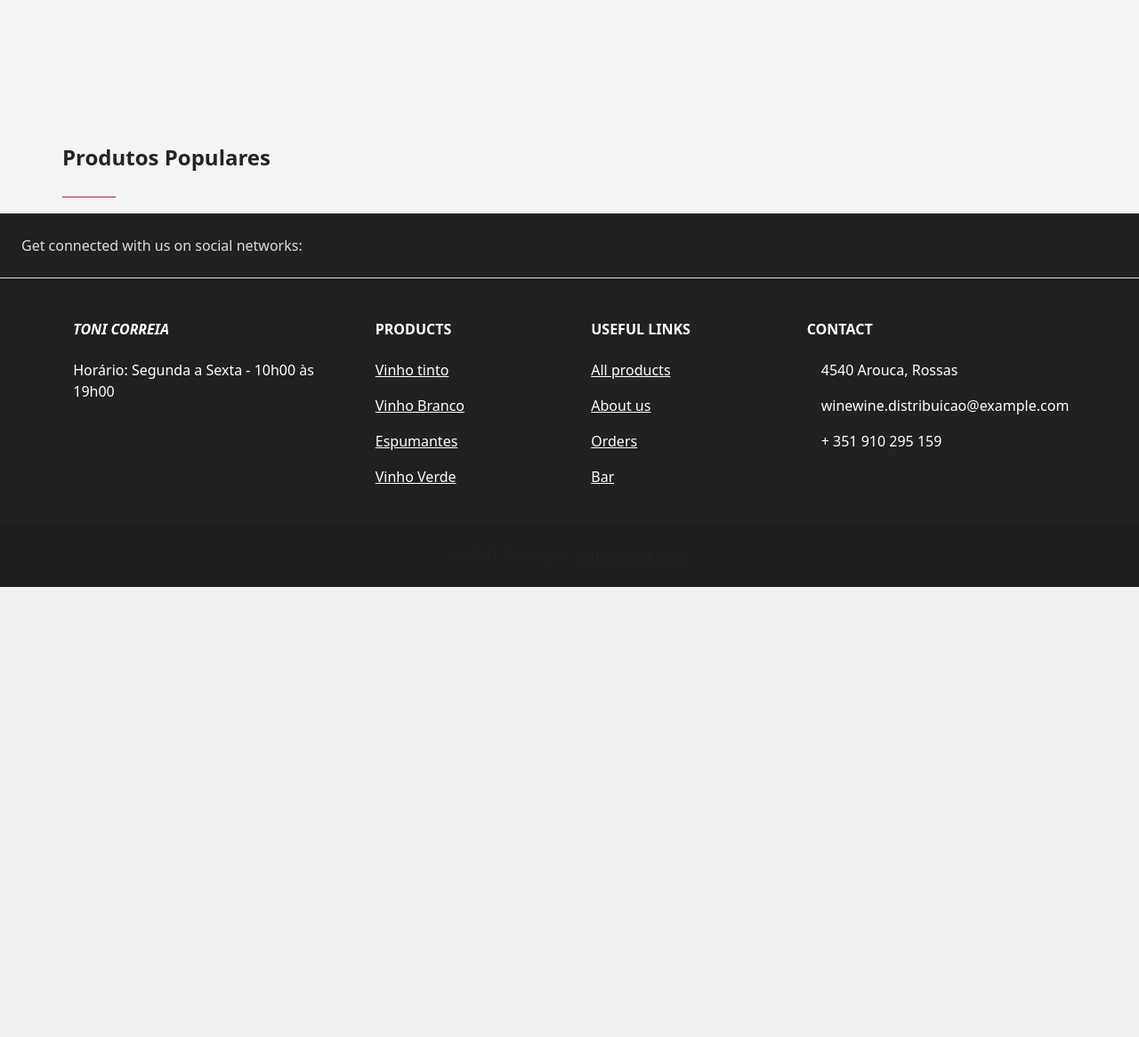
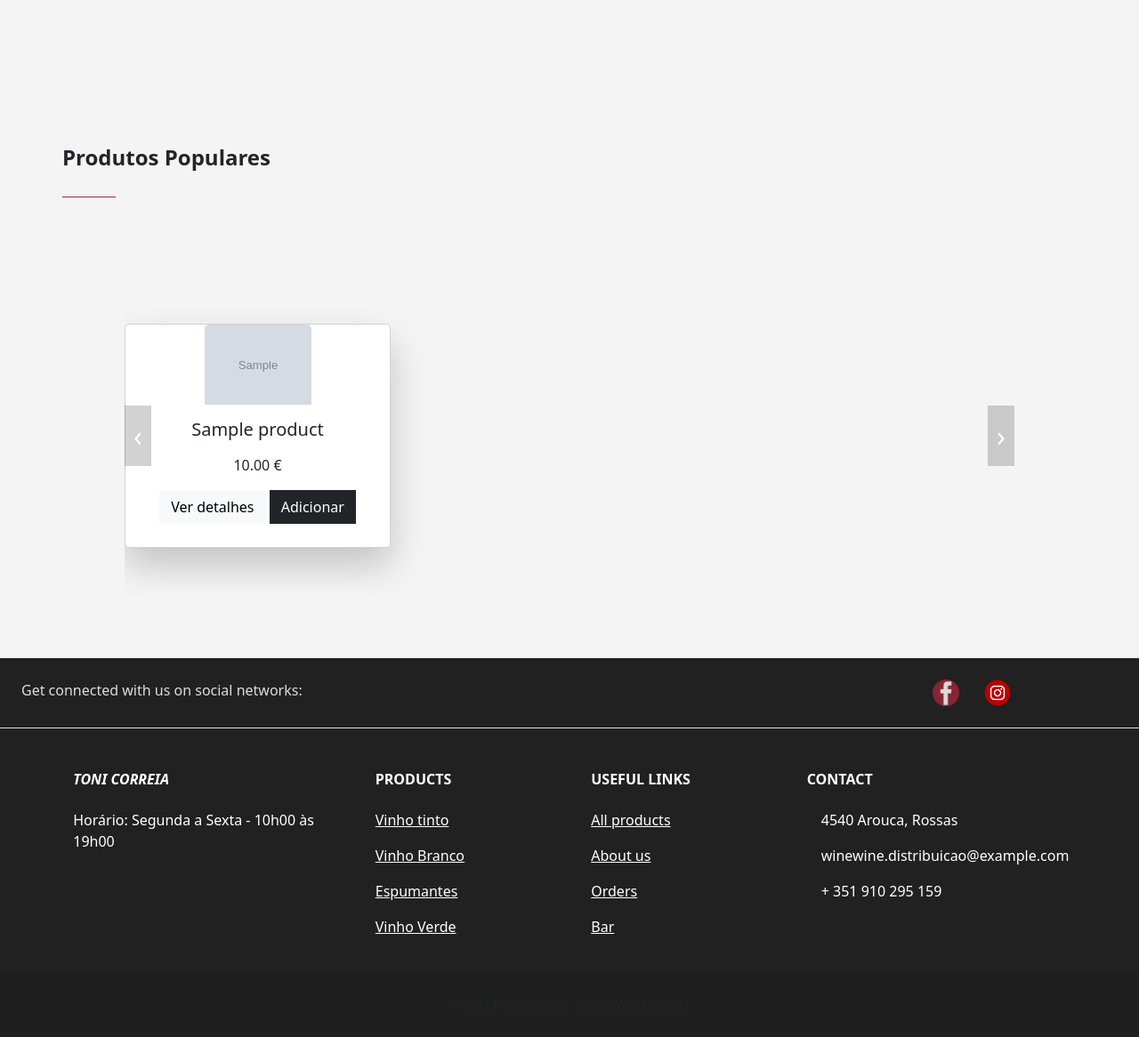
Before and after one commit to Correiiaa/E-commerce, a Flask app: page / in a window 1280 px wide. Shown: the part 1314-2480 px from the top of the page at 89% size. Before the commit the page ends 1974 px from the top, so only its background shows below. Run offline with Flask 3, Linux system fonts and the light colour scheme; tables that the repository leaves empty or names only in its code hold one stand-in row (values such as "Sample post"); grey boxes marked "Sample" are stand-in pictures; data that the repository does not hold is empty; some libraries are stand-ins or nearby versions.

Commit message:
footer, api best seller, icons social

```diff
--- a/app.py
+++ b/app.py
@@ -172,6 +172,10 @@ def logout():
 
 @app.route('/admin/add_product', methods=['POST'])
 def add_product():
+    if 'user' not in session or session.get('role') != 'admin':
+        return "Unauthorized", 403
+
+
     name = request.form.get("name")
     category = request.form.get("category")
     description = request.form.get("description")
@@ -463,17 +467,16 @@ def sales_report():
     return jsonify(orders)
 
 
-@app.route('/admin/best_seller', methods=['GET'])
+@app.route('/api/best_seller', methods=['GET'])
 def get_best_selling_products():
     with mysql.connection.cursor(MySQLdb.cursors.DictCursor) as cursor:
-        cursor.execute("""SELECT products.id,
-                       products.name,
+        cursor.execute("""SELECT  products.*,
                        SUM(order_items.quantity) AS total_vendido
                        FROM order_items
                        JOIN products ON order_items.product_id = products.id
                        GROUP BY order_items.product_id
                        ORDER BY total_vendido DESC
-                       LIMIT 2;""")
+                       LIMIT 6;""")
 
         best_seller = cursor.fetchall()
 
@@ -539,5 +542,8 @@ def test_email():
     return "Email enviado!"
 
 
+
+
+
 if __name__ == "__main__":
     app.run(debug=True)
--- a/static/index.css
+++ b/static/index.css
@@ -636,3 +636,8 @@ Cart
 .box-cart-total .total-price {
   display: inline-block;
 }
+
+
+/* ////////////////////////////////////////////////////////////////////
+Footer
+///////////////////////////////////////////////////////////////////*/
--- a/templates/index.html
+++ b/templates/index.html
@@ -195,6 +195,14 @@
         <p class="section-title highlight-products-title"></p>
     </div>
 
+    <div class="carousel-wrapper">
+        <button class="carousel-btn prev">‹</button>
+        <div class="carousel-viewport">
+            <div class="carousel-track" id="product-container-bestseller"></div>
+        </div>
+        <button class="carousel-btn next">›</button>
+    </div>
+
 
         <!-- Footer -->
     <footer class="text-center text-lg-start bg-body-tertiary text-muted" style="background-color: #212121 !important;">
@@ -208,11 +216,11 @@
 
     <!-- Right -->
             <div>
-            <a href="" class="me-4 text-reset">
-                <i class="fab fa-facebook-f"></i>
+            <a href="https://www.facebook.com/profile.php?id=100088980578739" target="_blank" class="me-4 text-reset">
+                <img src="/static/icons/facebookicon.png" class="icons-footer" style="width: 30px;">
             </a>
-            <a href="" class="me-4 text-reset">
-                <i class="fab fa-twitter"></i>
+            <a href="https://www.instagram.com/winewine.distribuicao/" target="_blank" class="me-4 text-reset">
+                <img src="/static/icons/instagramicon.png" alt="Instagram" class="icons-footer" style="width: 30px;">
             </a>
             <a href="" class="me-4 text-reset">
                 <i class="fab fa-google"></i>
@@ -516,6 +524,8 @@ document.addEventListener("DOMContentLoaded", () => {
         .catch(error => {
             console.error('Erro ao buscar produtos:', error);
         });
+});
+
 
     var nav = document.getElementById('nav');
     window.addEventListener("scroll", function () {
@@ -618,9 +628,85 @@ document.body.addEventListener('click', async (e) => {
         });
             await fetchAndShowCart();
     }
-  });
 });
 
+
+document.addEventListener("DOMContentLoaded", () => {
+    fetch('/api/best_seller')
+        .then(response => response.json())
+        .then(products => {
+            const container = document.getElementById('product-container-bestseller');
+            products.forEach(product => {
+                console.log(product.name);
+                let extraClass = '';
+                if (product.name === "Encosta d´Aregos") {
+                    extraClass = ' encosta-daregos';
+                } else if (product.name === "M&M ROSÉ") {
+                    extraClass = ' MM-rose';
+                } else if (product.name === "Perspetiva Colheita Branco"){
+                    extraClass = ' perspetiva-colheita-branco';
+                }
+
+
+                const card = document.createElement("div");
+                card.classList.add("card", "h-100");
+                card.innerHTML = `
+                    <img class="card-img-top${extraClass}" src="/static/images/${product.image_url}" alt="${product.name}">
+                    <div class="card-body text-center">
+                        <h5 class="card-title">${product.name}</h5>
+                        <p class="card-text">${Number(product.price).toFixed(2)} €</p>
+                        <a href="/products/${product.id}" class="btn btn-light">Ver detalhes</a>
+                        <a class="btn btn-dark add-to-cart-btn" data-product-id="${product.id}">Adicionar</a>
+                    </div>
+                `;
+                container.appendChild(card);
+            });
+
+            // Carousel logic
+            const track = document.querySelector('.carousel-track');
+            const cards = track.querySelectorAll('.card');
+            const prevBtn = document.querySelector('.carousel-btn.prev');
+            const nextBtn = document.querySelector('.carousel-btn.next');
+            const visibleCards = 3;
+            let currentIndex = 0;
+
+            const updateCarousel = () => {
+                const cardWidth = cards[0].offsetWidth + 20; // 20px gap
+                const offset = currentIndex * cardWidth;
+                track.style.transform = `translateX(-${offset}px)`;
+
+                cards.forEach((card, index) => {
+                    card.classList.remove('fade');
+                    if (
+                        index < currentIndex ||
+                        index >= currentIndex + visibleCards
+                    ) {
+                        card.classList.add('fade');
+                    }
+                });
+            };
+
+            prevBtn.addEventListener('click', () => {
+                if (currentIndex > 0) {
+                    currentIndex--;
+                    updateCarousel();
+                }
+            });
+
+            nextBtn.addEventListener('click', () => {
+                if (currentIndex < cards.length - visibleCards) {
+                    currentIndex++;
+                    updateCarousel();
+                }
+            });
+
+            // Inicializar com fade correto
+            updateCarousel();
+        })
+        .catch(error => {
+            console.error('Erro ao buscar produtos:', error);
+        });
+});
 
 function scrollToBottom() {
   window.scrollTo(0, document.body.scrollHeight);
```
Also changed, not shown: templates/product.html (+6 -4 lines), static/icons/facebookicon.png (added), static/icons/instagramicon.png (added).
